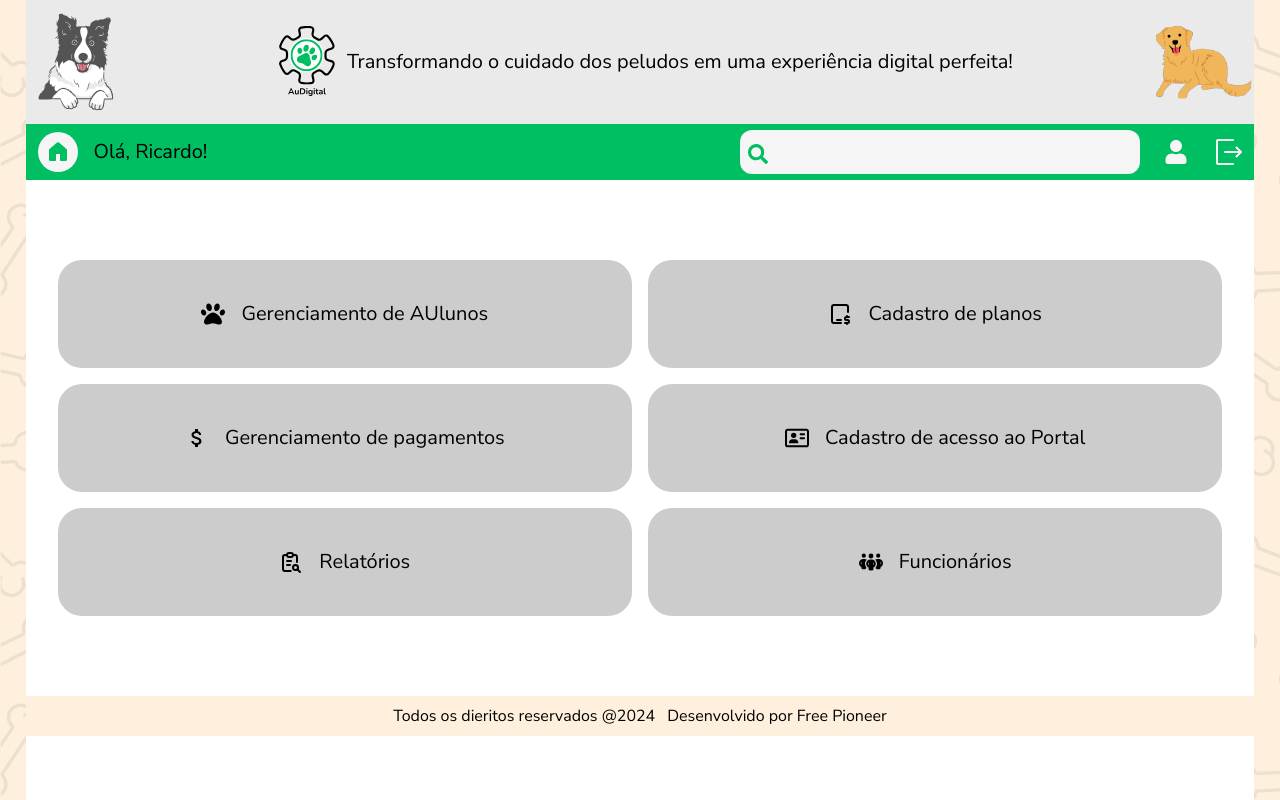
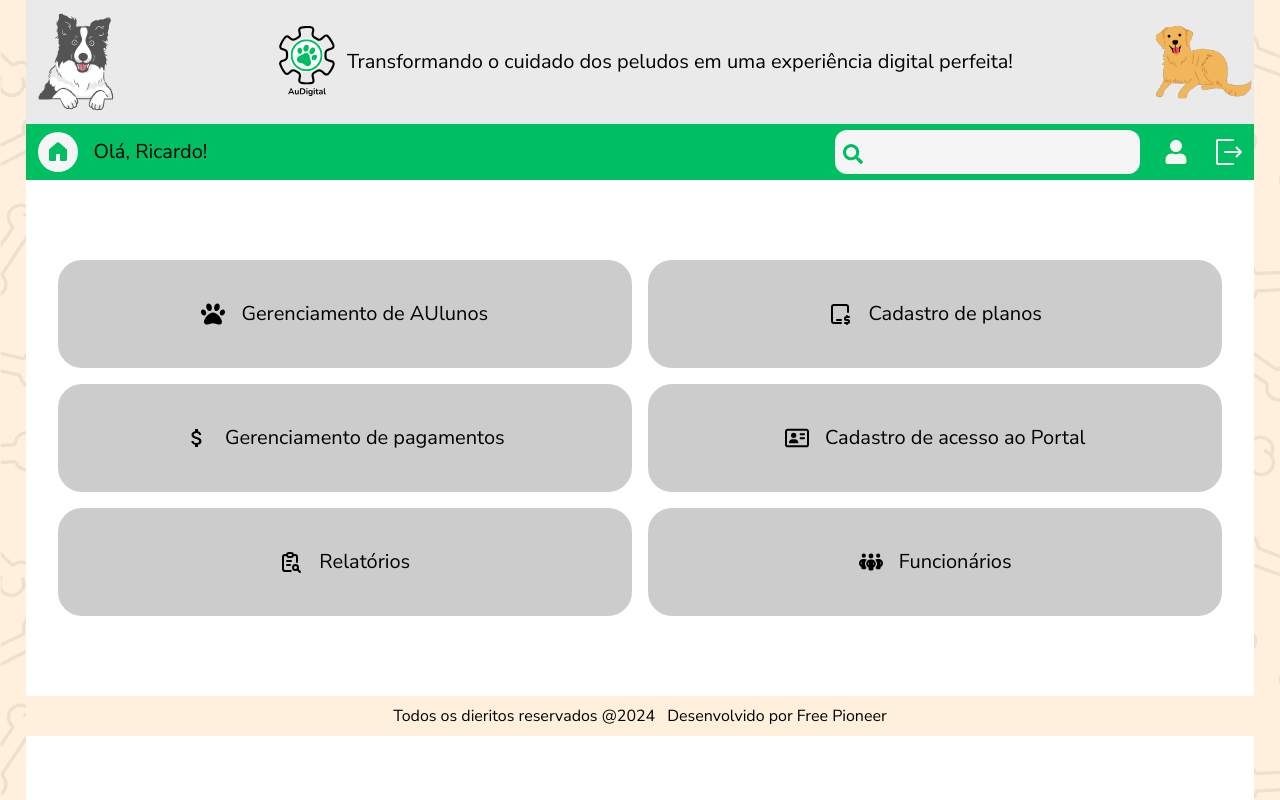
Before and after one commit to RicardoGarcia90/auDigital, a React (Vite) app in the folder frontend/: page /auDigital/home in a window 1280 px wide. Built offline with nearby package versions, Linux system fonts and the light colour scheme.

Commit message:
fix: ajustando responsividade- Home

```diff
--- /dev/null
+++ b/frontend/src/components/layout/MainContent.jsx
@@ -0,0 +1,11 @@
+import PropTypes from 'prop-types';
+
+const MainContent = ({ children }) => {
+  return <div className="container py-20">{children}</div>;
+};
+
+MainContent.propTypes = {
+  children: PropTypes.node.isRequired,
+};
+
+export default MainContent;
--- a/frontend/src/components/layout/NavMenu.jsx
+++ b/frontend/src/components/layout/NavMenu.jsx
@@ -4,7 +4,7 @@ import { FaSearch } from 'react-icons/fa';
 import { FaUser } from 'react-icons/fa';
 import { RxExit } from 'react-icons/rx';
 
-function NavMenu() {
+const NavMenu = () => {
   return (
     <>
       <div className="bg-primary w-full h-14 flex justify-between items-center">
@@ -23,7 +23,7 @@ function NavMenu() {
 
             <input
               type="text"
-              className="pl-10 p-2 rounded-xl min-w-[400px] bg-bgTheme text-xl"
+              className="px-10 py-2 rounded-xl bg-bgTheme text-xl"
             />
           </div>
 
@@ -36,6 +36,6 @@ function NavMenu() {
       </div>
     </>
   );
-}
+};
 
 export default NavMenu;
--- a/frontend/src/pages/Home/HomeMainContent.jsx
+++ b/frontend/src/pages/Home/HomeMainContent.jsx
@@ -5,6 +5,7 @@ import { FaRegAddressCard } from 'react-icons/fa6';
 import { TbReportSearch } from 'react-icons/tb';
 import { FaPeopleGroup } from 'react-icons/fa6';
 import { useNavigate } from 'react-router-dom';
+import MainContent from '../../components/layout/MainContent';
 
 const servicesData = [
   {
@@ -45,11 +46,10 @@ const servicesData = [
   },
 ];
 
-export default function HomeMainContent() {
+const HomeMainContent = () => {
   const navigate = useNavigate();
   return (
-    <>
-      <div className="container py-20">
+    <MainContent>
       <div className="grid grid-cols-1 gap-4 md:grid-cols-2">
         {servicesData.map((service) => (
           <div
@@ -62,7 +62,8 @@ export default function HomeMainContent() {
           </div>
         ))}
       </div>
-      </div>
-    </>
+    </MainContent>
   );
-}
+};
+
+export default HomeMainContent;
--- a/frontend/src/pages/Home/index.jsx
+++ b/frontend/src/pages/Home/index.jsx
@@ -2,7 +2,7 @@ import Header from '../../components/layout/Header';
 import HomeMainContent from './HomeMainContent';
 import Footer from '../../components/layout/Footer';
 
-export default function Home() {
+const Home = () => {
   return (
     <>
       <div className="bg-white w-full min-h-screen">
@@ -14,4 +14,6 @@ export default function Home() {
       </div>
     </>
   );
-}
+};
+
+export default Home;
```
Lines whose indentation alone changed are shown as unchanged.
